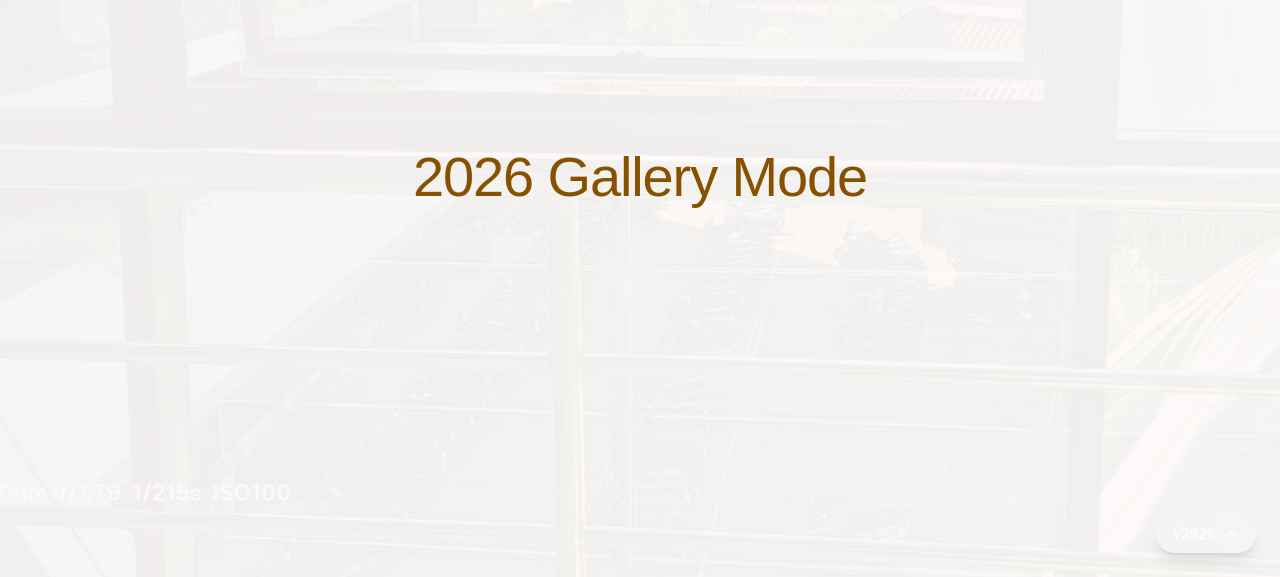
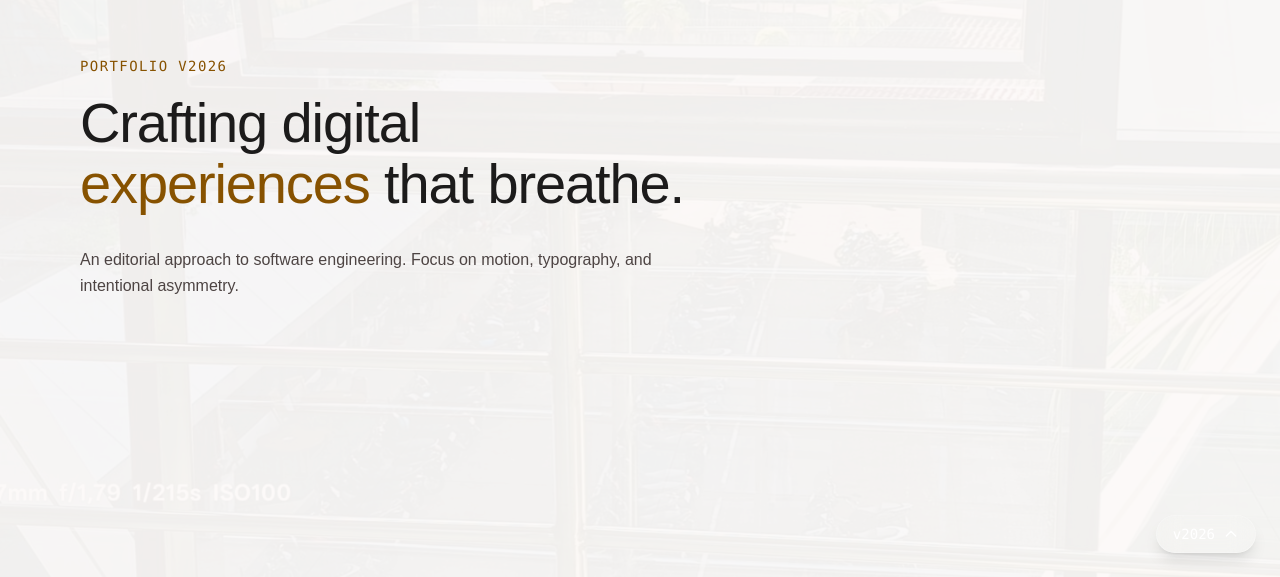
Before and after one commit to akbrdhia/AkbarD_Porto, a React (Vite) app: page /2026 in a window 1280 px wide. Shown: the part 223-800 px from the top of the page. Built offline with nearby package versions, Linux system fonts and the light colour scheme.

Commit message:
feat(2026): implement initial hero section with motion

```diff
--- a/src/2026/Portfolio2026.jsx
+++ b/src/2026/Portfolio2026.jsx
@@ -2,20 +2,12 @@ import React from 'react';
 import './theme/theme.css';
 import './theme/typography.css';
 import MainLayout from './layout/MainLayout';
-
-// Note: Hero will be implemented in Task 3. For now, use a placeholder or
-// wait to create this file until Task 3 if you prefer, but the plan says
-// to create it now. Let's use a simple placeholder for Hero in Task 2.
-const HeroPlaceholder = () => (
-  <section className="min-h-screen flex items-center justify-center">
-    <h1 className="p26-display-lg text-p26-primary">2026 Gallery Mode</h1>
-  </section>
-);
+import Hero from './features/hero/Hero';
 
 const Portfolio2026 = () => {
   return (
     <MainLayout>
-      <HeroPlaceholder />
+      <Hero />
     </MainLayout>
   );
 };
--- /dev/null
+++ b/src/2026/features/hero/Hero.jsx
@@ -0,0 +1,29 @@
+import React from 'react';
+import { motion } from 'framer-motion';
+
+const Hero = () => {
+  return (
+    <section className="min-h-screen flex flex-col justify-center px-6 md:px-20 py-32 overflow-hidden">
+      <motion.div
+        initial={{ opacity: 0, y: 20 }}
+        animate={{ opacity: 1, y: 0 }}
+        transition={{ duration: 0.6, ease: [0.2, 0.0, 0, 1.0] }}
+        className="max-w-4xl"
+      >
+        <span className="text-p26-primary font-mono text-sm tracking-widest uppercase mb-4 block">
+          Portfolio v2026
+        </span>
+        <h1 className="p26-display-lg mb-8">
+          Crafting digital <br />
+          <span className="text-p26-primary">experiences</span> that breathe.
+        </h1>
+        <p className="p26-body-lg text-p26-on-surface-variant max-w-xl">
+          An editorial approach to software engineering. Focus on motion,
+          typography, and intentional asymmetry.
+        </p>
+      </motion.div>
+    </section>
+  );
+};
+
+export default Hero;
```
